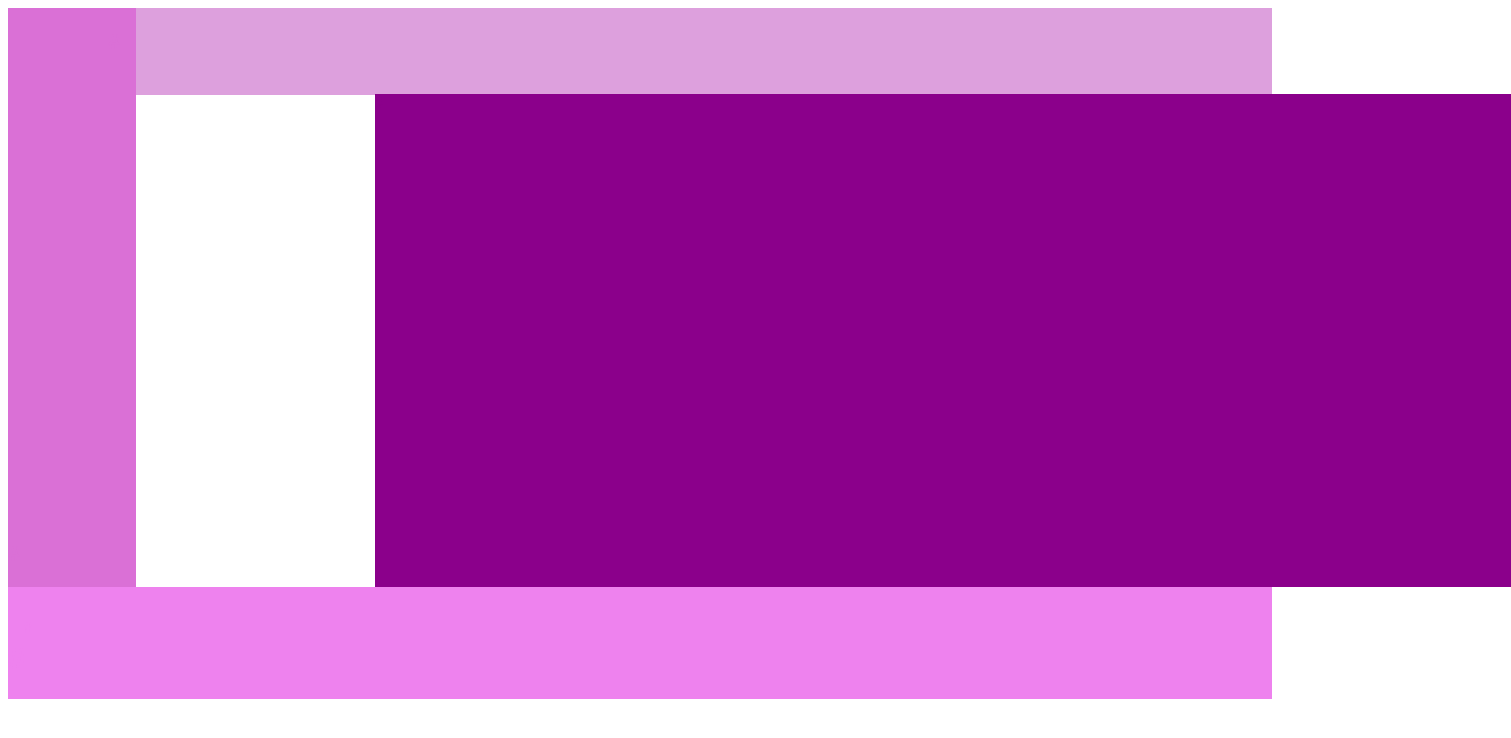
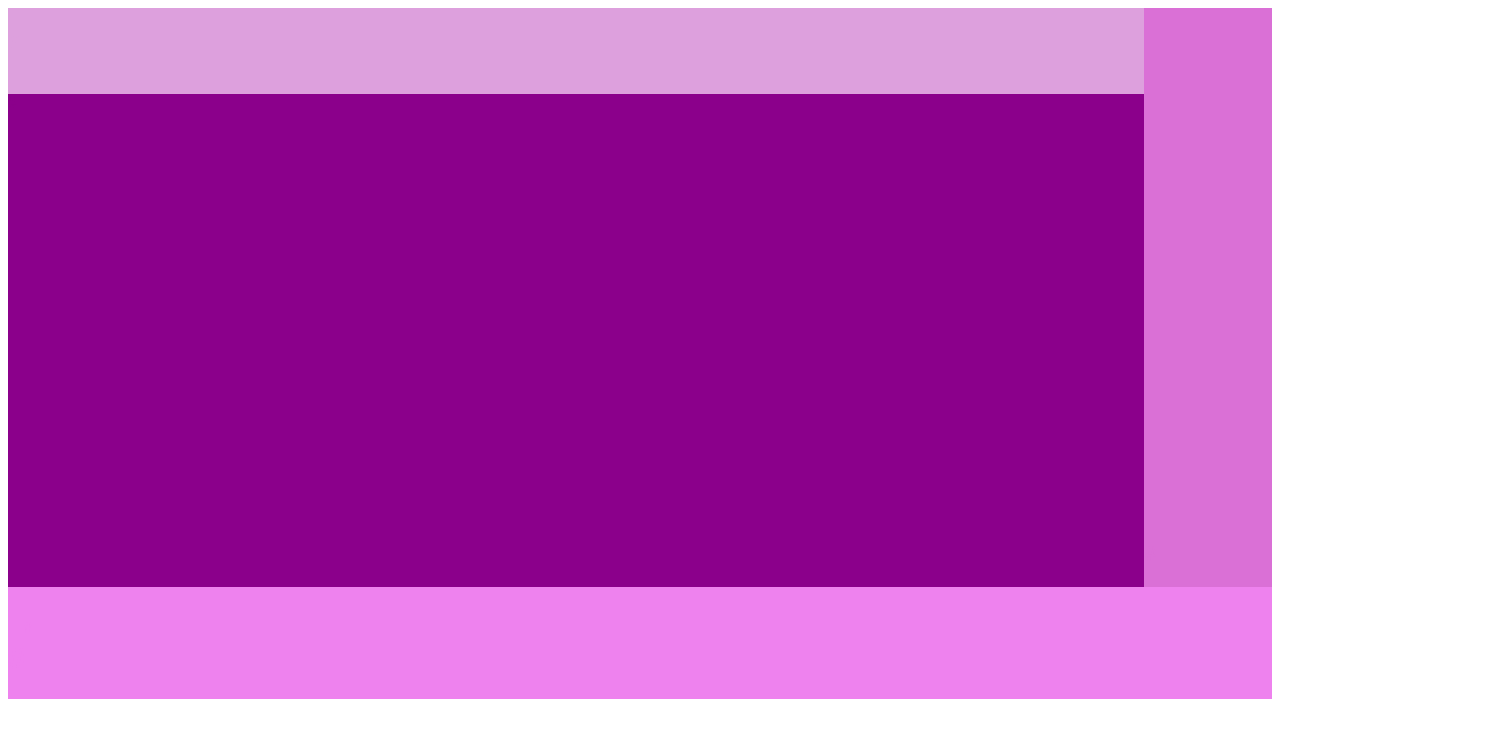
Before and after one commit to Vika902/ppp, a plain HTML site: page index.html in a window 1280 px wide. Shown: the whole page, 1511 px wide, since content can reach past the window. Drawn offline with Linux system fonts and the light colour scheme.

Commit message:
Add files via upload

```diff
--- a/style.css
+++ b/style.css
@@ -1,7 +1,7 @@
 
 .left{
 background-color: #DA70D6;
-margin-right: 71em;
+margin-left: 71em;
 padding-top: 32em;
 color:#DA70D6;
 display: flex;
@@ -14,16 +14,15 @@ footer{
     display: flex;
 }
 .right{
-    margin-left: 100px;
     background-color: #DDA0DD;
     padding-bottom: 20px;
     margin-bottom: -87px;
-    color:#DA70D6;
+    color:#DDA0DD;
     display:flex;
 }
 .top{
     background-color: #8B008B;
-    margin-left: 355px;
+    margin-left:-1148px;
     padding-right:1128px;
     display: flex;
     margin-top: -26.6em;
```
